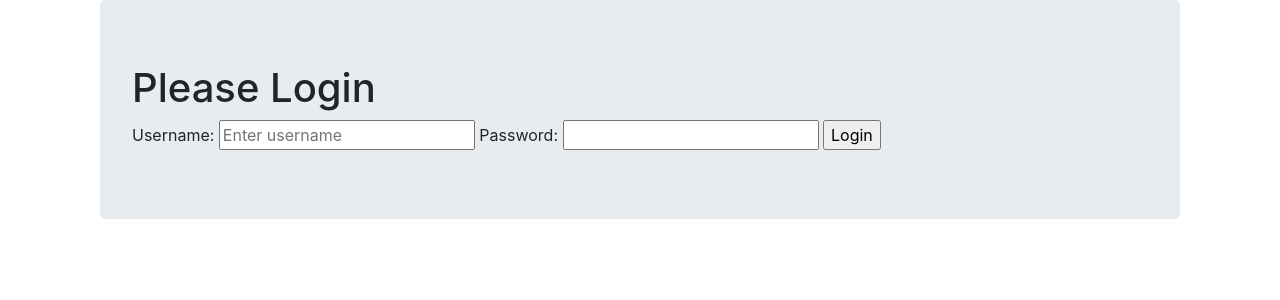
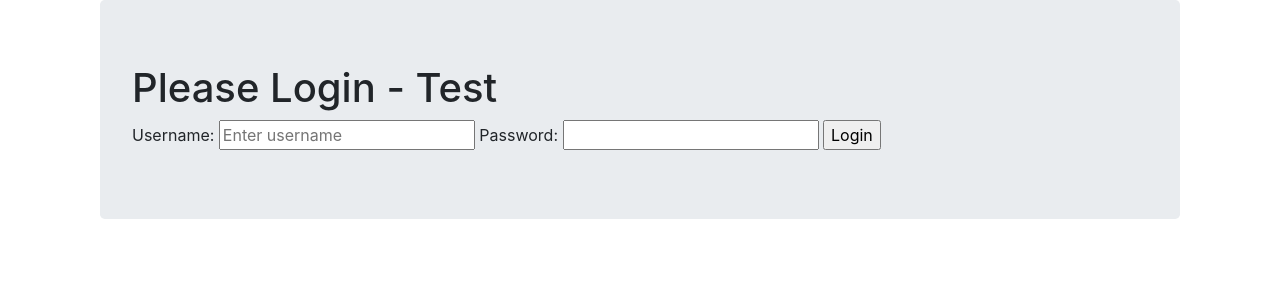
Before and after one commit to nostreet/django-third, a Django app: template level5/templates/first_app/login.html in a window 1280 px wide. Shown: the part 112-412 px from the top of the page. Run offline with Django 3.2, Linux system fonts and the light colour scheme; the template is opened without the code that fills it, so the values that code supplies are empty; some libraries are stand-ins or nearby versions.

Commit message:
test login page h1

```diff
--- a/level5/templates/first_app/login.html
+++ b/level5/templates/first_app/login.html
@@ -2,7 +2,7 @@
 {% block body_block %}
 <div class="container">
   <div class="jumbotron">
-    <h1>Please Login</h1>
+    <h1>Please Login - Test</h1>
 
     <form action="{% url 'first_app:user_login' %}" method="post">
       {% csrf_token %}
```
